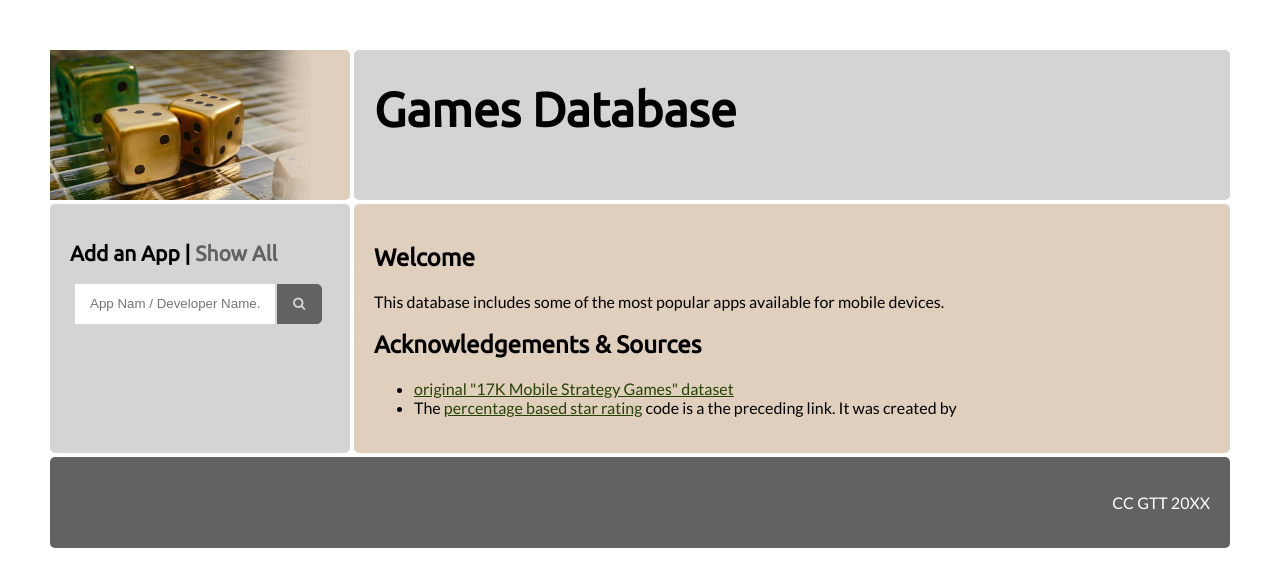
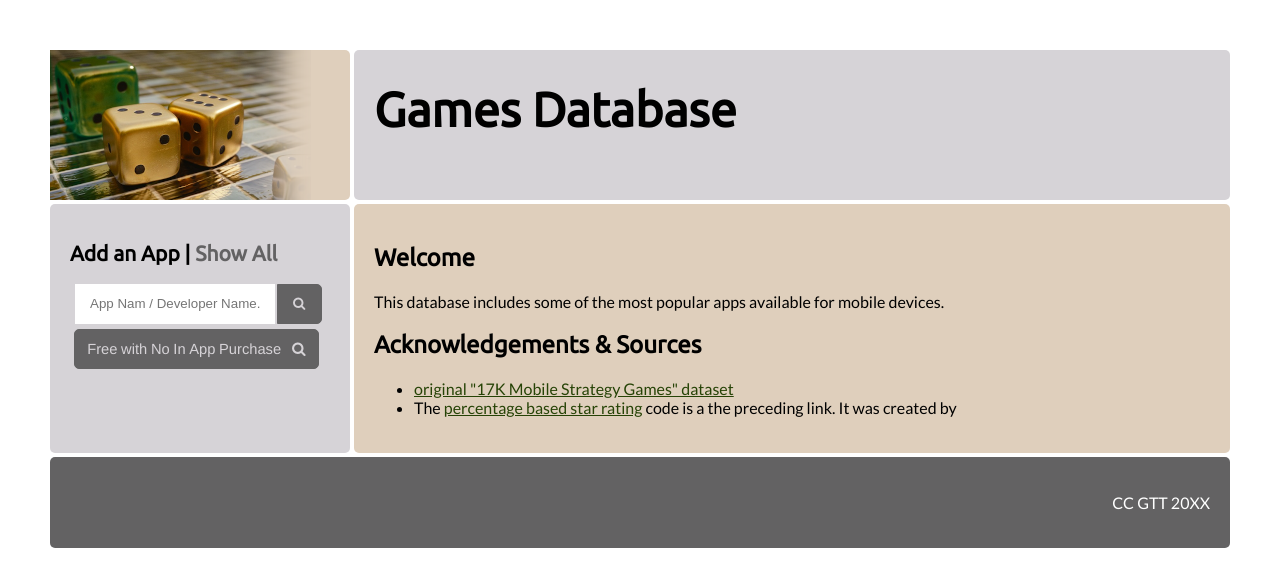
Before and after one commit to Nick-Ni-cpu/site-template, a PHP site: page / in a window 1280 px wide. Shown: the top 587 px of the page. Run offline with PHP 8.4, Linux system fonts and the light colour scheme.

Commit message:
Basic search completed

```diff
--- a/bottombit.php
+++ b/bottombit.php
@@ -9,6 +9,13 @@
 					<input class="submit" type="submit" name="find_game_name" value="&#xf002;" />
 
 				</form>
+
+				<form class='searchform' method='post' action='free.php' enctype='mutipart/form-data'>
+
+					<input class="submit free" type='submit' name='free' value="Free with No In App Purchase &nbsp; &#xf002;" />
+
+				</form>
+
 			</div> <!-- / side bar -->
 
 			<div class="box footer">
--- a/css/data_style.css
+++ b/css/data_style.css
@@ -214,3 +214,9 @@ input{
 	border:1px solid #ccc;
 	box-sizing: border-box;
 }
+
+.free{
+	width:245px;
+	border-radius:5px;
+	font-size:105%;
+}
```
Also changed, not shown: free.php (added, +20 -0 lines).
